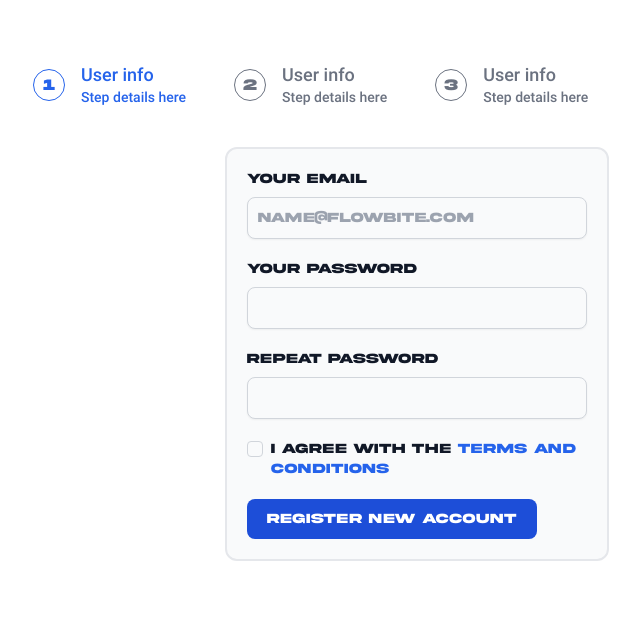
After one commit to ckckckcz/Katalis-JTI, a PHP site: page /UTS/premium in a window 1280 px wide. The commit adds this page. Shown: the top 624 px of the page, without its empty margins (223-863 px from the left). Run offline with PHP 8.4, Linux system fonts and the light colour scheme; some libraries are stand-ins or nearby versions.

Commit message:
update: list a font

```diff
--- /dev/null
+++ b/client/components/Premium/Form.php
@@ -0,0 +1,34 @@
+<?php include('./client/components/Premium/Stepper.php'); ?>
+<form class="max-w-sm mx-auto bg-gray-50 p-5 border-2 rounded-xl border-gray-200 mt-10">
+    <div class="mb-5">
+        <label for="email" class="block mb-2 text-sm font-medium text-gray-900 dark:text-white">Your email</label>
+        <input type="email" id="email"
+            class="shadow-sm bg-gray-50 border border-gray-300 text-gray-900 text-sm rounded-lg focus:ring-blue-500 focus:border-blue-500 block w-full p-2.5 dark:bg-gray-700 dark:border-gray-600 dark:placeholder-gray-400 dark:text-white dark:focus:ring-blue-500 dark:focus:border-blue-500 dark:shadow-sm-light"
+            placeholder="name@flowbite.com" required />
+    </div>
+    <div class="mb-5">
+        <label for="password" class="block mb-2 text-sm font-medium text-gray-900 dark:text-white">Your password</label>
+        <input type="password" id="password"
+            class="shadow-sm bg-gray-50 border border-gray-300 text-gray-900 text-sm rounded-lg focus:ring-blue-500 focus:border-blue-500 block w-full p-2.5 dark:bg-gray-700 dark:border-gray-600 dark:placeholder-gray-400 dark:text-white dark:focus:ring-blue-500 dark:focus:border-blue-500 dark:shadow-sm-light"
+            required />
+    </div>
+    <div class="mb-5">
+        <label for="repeat-password" class="block mb-2 text-sm font-medium text-gray-900 dark:text-white">Repeat
+            password</label>
+        <input type="password" id="repeat-password"
+            class="shadow-sm bg-gray-50 border border-gray-300 text-gray-900 text-sm rounded-lg focus:ring-blue-500 focus:border-blue-500 block w-full p-2.5 dark:bg-gray-700 dark:border-gray-600 dark:placeholder-gray-400 dark:text-white dark:focus:ring-blue-500 dark:focus:border-blue-500 dark:shadow-sm-light"
+            required />
+    </div>
+    <div class="flex items-start mb-5">
+        <div class="flex items-center h-5">
+            <input id="terms" type="checkbox" value=""
+                class="w-4 h-4 border border-gray-300 rounded bg-gray-50 focus:ring-3 focus:ring-blue-300 dark:bg-gray-700 dark:border-gray-600 dark:focus:ring-blue-600 dark:ring-offset-gray-800 dark:focus:ring-offset-gray-800"
+                required />
+        </div>
+        <label for="terms" class="ms-2 text-sm font-medium text-gray-900 dark:text-gray-300">I agree with the <a
+                href="#" class="text-blue-600 hover:underline dark:text-blue-500">terms and conditions</a></label>
+    </div>
+    <button type="submit"
+        class="text-white bg-blue-700 hover:bg-blue-800 focus:ring-4 focus:outline-none focus:ring-blue-300 font-medium rounded-lg text-sm px-5 py-2.5 text-center dark:bg-blue-600 dark:hover:bg-blue-700 dark:focus:ring-blue-800">Register
+        new account</button>
+</form>
--- /dev/null
+++ b/client/components/Premium/Stepper.php
@@ -0,0 +1,35 @@
+<div class="flex justify-center items-center">
+    <ol class="flex items-center space-x-12 w-full max-w-3xl">
+        <li class="flex items-center gap-x-4 text-blue-600 dark:text-blue-500">
+            <span
+                class="flex items-center justify-center w-8 h-8 border border-blue-600 rounded-full shrink-0 dark:border-blue-500">
+                1
+            </span>
+            <span>
+                <h3 class="font-medium text-lg leading-tight roboto-medium">User info</h3>
+                <p class="text-sm roboto-medium">Step details here</p>
+            </span>
+        </li>
+        <li class="flex items-center gap-x-4 text-gray-500 dark:text-gray-400">
+            <span
+                class="flex items-center justify-center w-8 h-8 border border-gray-500 rounded-full shrink-0 dark:border-gray-400">
+                2
+            </span>
+            <span>
+                <h3 class="font-medium text-lg leading-tight roboto-medium">User info</h3>
+                <p class="text-sm roboto-medium">Step details here</p>
+            </span>
+        </li>
+        <li class="flex items-center gap-x-4 text-gray-500 dark:text-gray-400">
+            <span
+                class="flex items-center justify-center w-8 h-8 border border-gray-500 rounded-full shrink-0 dark:border-gray-400">
+                3
+            </span>
+            <span>
+                <h3 class="font-medium text-lg leading-tight roboto-medium">User info</h3>
+                <p class="text-sm roboto-medium">Step details here</p>
+            </span>
+        </li>
+    </ol>
+
+</div>
--- a/client/views/Home.php
+++ b/client/views/Home.php
@@ -20,7 +20,7 @@
       class="mb-4 text-3xl font-extrabold tracking-tight leading-none text-left text-white md:text-5xl lg:text-6xl dark:text-white textHome">
       Where <span class="text-red-600">Winning</span> Is The Only Option</h1>
     <div class="flex items-left justify-left space-x-4 mb-8">
-      <a href="#"
+      <a href="#" onclick="window.location.href='/UTS/premium';"
         class="inline-flex justify-center items-center py-3 px-5 text-base font-medium text-center text-white rounded-lg bg-red-700 hover:bg-red-800 focus:ring-4 focus:ring-red-300 dark:focus:ring-red-900">
         Go Premium Today !
       </a>
--- a/client/views/Premium.php
+++ b/client/views/Premium.php
@@ -0,0 +1,5 @@
+<section class="bg-white ">
+    <div class="py-8 px-4 mx-auto max-w-screen-xl text-left lg:py-16">
+        <?php include('./client/components/Premium/Form.php'); ?>
+    </div>
+</section>
--- a/index.php
+++ b/index.php
@@ -16,8 +16,8 @@ switch ($request) {
     case $location . '/daftar':
         $filePath = 'client/views/auth/Register.php';
         break;
-    case $location . '/admin':
-        $filePath = 'client/views/admin/Home.php';
+    case $location . '/premium':
+        $filePath = 'client/views/Premium.php';
         break;
     default:
         http_response_code(404);
--- a/public/layout.php
+++ b/public/layout.php
@@ -11,13 +11,13 @@
     $currentFile = basename($filePath);
 
     // Menentukan CSS berdasarkan halaman yang sedang diakses
-    if ($currentFile === 'Login.php' || $currentFile === 'Register.php') {
+    if ($currentFile === 'Login.php' || $currentFile === 'Register.php' || $currentFile === 'Premium.php') {
         echo '<link rel="stylesheet" href="/UTS/public/styles/globalAuth.css">';
     } else {
         echo '<link rel="stylesheet" href="/UTS/public/styles/global.css">';
     }
     ?>
-
+    <link rel="stylesheet" href="/UTS/public/styles/font.css">
     <link href="https://cdn.jsdelivr.net/npm/flowbite@2.5.2/dist/flowbite.min.css" rel="stylesheet" />
     <script src="https://cdn.tailwindcss.com"></script>
     <link href="https://fonts.googleapis.com/css2?family=Roboto:wght@400;700&display=swap" rel="stylesheet">
@@ -31,7 +31,7 @@
 <body>
     <?php
     // Menampilkan Navbar jika bukan halaman Login, Daftar, atau Admin
-    if ($currentFile !== 'Login.php' && $currentFile !== 'Register.php' && $currentFile !== 'processRegister.php.php') {
+    if ($currentFile !== 'Login.php' && $currentFile !== 'Register.php' && $currentFile !== 'Premium.php') {
         include('./client/components/Navbar.php');
     }
     ?>
@@ -47,7 +47,7 @@
 
     <?php
     // Menampilkan Footer jika bukan halaman Login, Register, atau Admin
-    if ($currentFile !== 'Login.php' && $currentFile !== 'Register.php') {
+    if ($currentFile !== 'Login.php' && $currentFile !== 'Register.php' && $currentFile !== 'Premium.php') {
         include('./client/components/Footer.php');
     }
     ?>
--- /dev/null
+++ b/public/styles/font.css
@@ -0,0 +1,179 @@
+/* Roboto Black */
+.roboto-black {
+  font-family: "Roboto";
+  font-weight: 900;
+  font-style: normal;
+}
+
+/* Roboto Black Italic */
+.roboto-black-italic {
+  font-family: "Roboto";
+  font-weight: 900;
+  font-style: italic;
+}
+
+/* Roboto Bold */
+.roboto-bold {
+  font-family: "Roboto";
+  font-weight: 700;
+  font-style: normal;
+}
+
+/* Roboto Bold Italic */
+.roboto-bold-italic {
+  font-family: "Roboto";
+  font-weight: 700;
+  font-style: italic;
+}
+
+/* Roboto Italic */
+.roboto-italic {
+  font-family: "Roboto";
+  font-weight: 400;
+  font-style: italic;
+}
+
+/* Roboto Light */
+.roboto-light {
+  font-family: "Roboto";
+  font-weight: 300;
+  font-style: normal;
+}
+
+/* Roboto Light Italic */
+.roboto-light-italic {
+  font-family: "Roboto";
+  font-weight: 300;
+  font-style: italic;
+}
+
+/* Roboto Medium */
+.roboto-medium {
+  font-family: "Roboto";
+  font-weight: 500;
+  font-style: normal;
+}
+
+/* Roboto Medium Italic */
+.roboto-medium-italic {
+  font-family: "Roboto";
+  font-weight: 500;
+  font-style: italic;
+}
+
+/* Roboto Regular */
+.roboto-regular {
+  font-family: "Roboto";
+  font-weight: 400;
+  font-style: normal;
+}
+
+/* Roboto Thin */
+.roboto-thin {
+  font-family: "Roboto";
+  font-weight: 100;
+  font-style: normal;
+}
+
+/* Roboto Thin Italic */
+.roboto-thin-italic {
+  font-family: "Roboto";
+  font-weight: 100;
+  font-style: italic;
+}
+
+/* Roboto Black */
+@font-face {
+  font-family: "Roboto";
+  src: url("/UTS/public/font/Roboto-Black.ttf") format("truetype");
+  font-weight: 900;
+  font-style: normal;
+}
+
+/* Roboto Black Italic */
+@font-face {
+  font-family: "Roboto";
+  src: url("/UTS/public/font/Roboto-BlackItalic.ttf") format("truetype");
+  font-weight: 900;
+  font-style: italic;
+}
+
+/* Roboto Bold */
+@font-face {
+  font-family: "Roboto";
+  src: url("/UTS/public/font/Roboto-Bold.ttf") format("truetype");
+  font-weight: 700;
+  font-style: normal;
+}
+
+/* Roboto Bold Italic */
+@font-face {
+  font-family: "Roboto";
+  src: url("/UTS/public/font/Roboto-BoldItalic.ttf") format("truetype");
+  font-weight: 700;
+  font-style: italic;
+}
+
+/* Roboto Italic */
+@font-face {
+  font-family: "Roboto";
+  src: url("/UTS/public/font/Roboto-Italic.ttf") format("truetype");
+  font-weight: 400;
+  font-style: italic;
+}
+
+/* Roboto Light */
+@font-face {
+  font-family: "Roboto";
+  src: url("/UTS/public/font/Roboto-Light.ttf") format("truetype");
+  font-weight: 300;
+  font-style: normal;
+}
+
+/* Roboto Light Italic */
+@font-face {
+  font-family: "Roboto";
+  src: url("/UTS/public/font/Roboto-LightItalic.ttf") format("truetype");
+  font-weight: 300;
+  font-style: italic;
+}
+
+/* Roboto Medium */
+@font-face {
+  font-family: "Roboto";
+  src: url("/UTS/public/font/Roboto-Medium.ttf") format("truetype");
+  font-weight: 500;
+  font-style: normal;
+}
+
+/* Roboto Medium Italic */
+@font-face {
+  font-family: "Roboto";
+  src: url("/UTS/public/font/Roboto-MediumItalic.ttf") format("truetype");
+  font-weight: 500;
+  font-style: italic;
+}
+
+/* Roboto Regular */
+@font-face {
+  font-family: "Roboto";
+  src: url("/UTS/public/font/Roboto-Regular.ttf") format("truetype");
+  font-weight: 400;
+  font-style: normal;
+}
+
+/* Roboto Thin */
+@font-face {
+  font-family: "Roboto";
+  src: url("/UTS/public/font/Roboto-Thin.ttf") format("truetype");
+  font-weight: 100;
+  font-style: normal;
+}
+
+/* Roboto Thin Italic */
+@font-face {
+  font-family: "Roboto";
+  src: url("/UTS/public/font/Roboto-ThinItalic.ttf") format("truetype");
+  font-weight: 100;
+  font-style: italic;
+}
```
